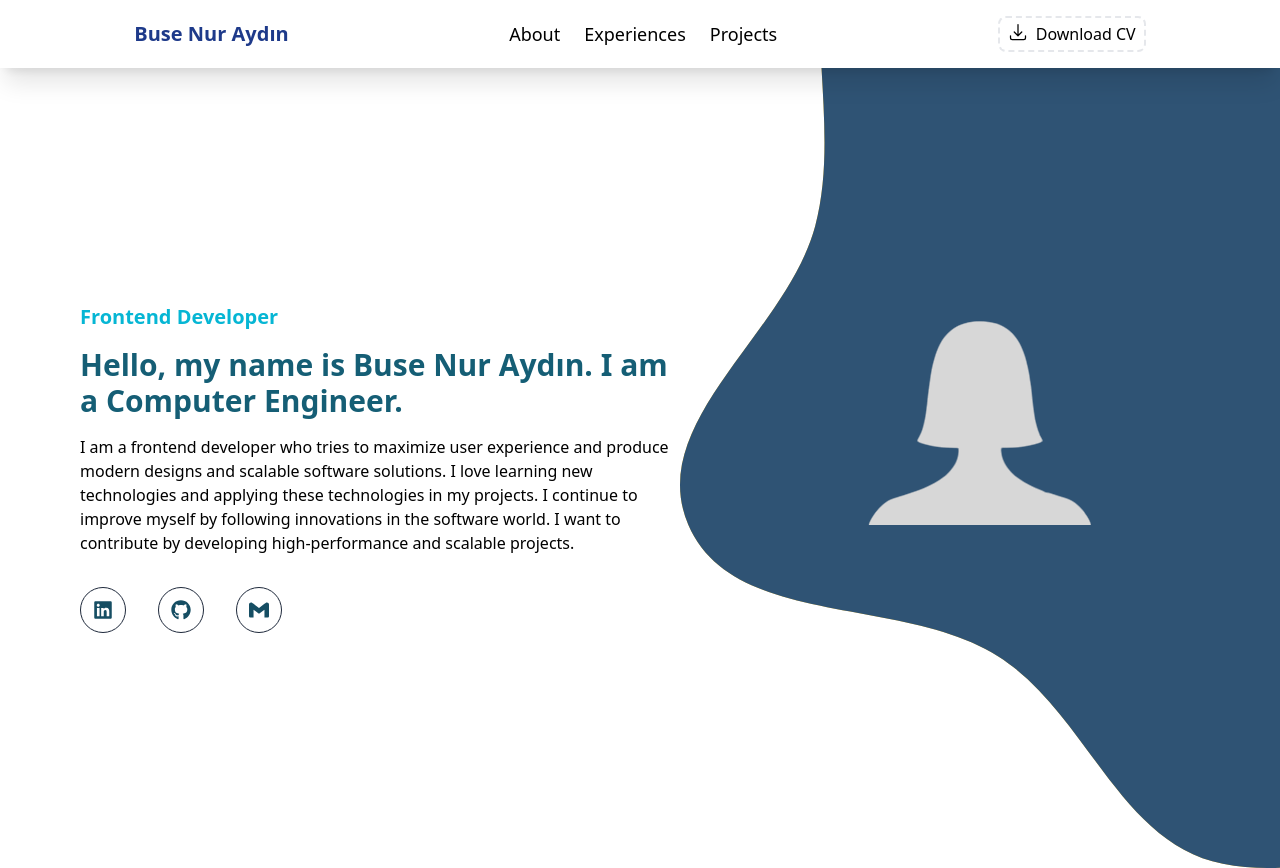
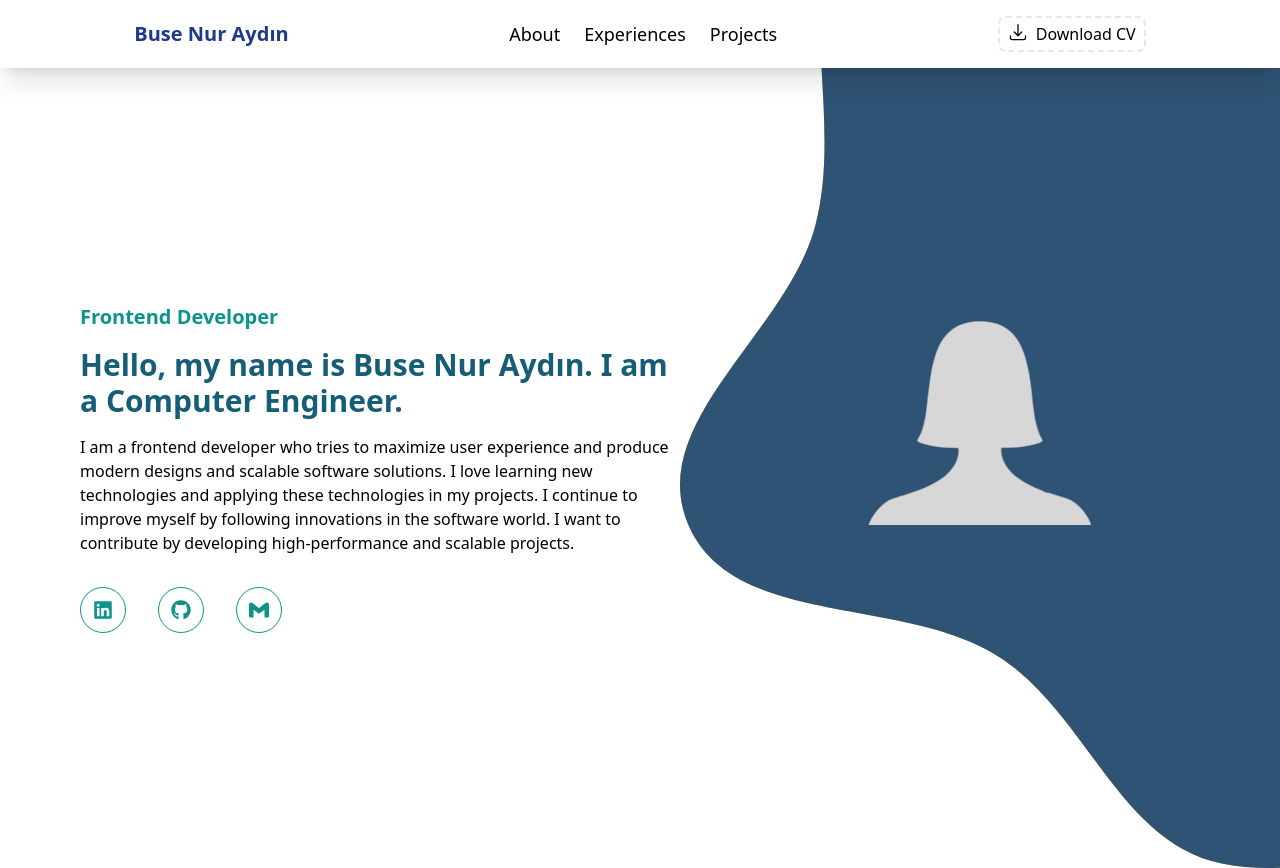
Before and after one commit to BuseNurAydn/my-portfolio, a React (Vite) app: page / in a window 1280 px wide. Built offline with nearby package versions, Linux system fonts and the light colour scheme.

Commit message:
Animasyon eklendi

```diff
--- a/src/components/About.tsx
+++ b/src/components/About.tsx
@@ -1,7 +1,7 @@
 import Button from '../shared/Button'
 import { FaLinkedin, FaGithub } from "react-icons/fa6";
 import { SiGmail } from "react-icons/si";
-import  profil from '../assets/images/png/profilFoto.png'
+import profil from '../assets/images/png/profilFoto.png'
 import { motion } from 'framer-motion' //animasyon için //framer animation
 
 
@@ -9,8 +9,20 @@ const About = () => {
   return (
     <section className='flex flex-col md:flex-row items-center justify-between relative h-screen'>
 
-      <div className='flex-1 flex flex-col space-y-4 md:pl-20 m-6 md:m-0'>
-        <span className="font-semibold text-xl text-cyan-500">Frontend Developer</span>
+      <motion.div
+        className="flex-1 flex flex-col space-y-4 md:pl-20 m-6 md:m-0"
+        initial={{ opacity: 0, x: -50 }}
+        animate={{ opacity: 1, x: 0 }}
+        transition={{ duration: 0.5, ease: "easeOut" }}
+      >
+        <motion.span
+          initial={{ opacity: 0, y: 50 }}
+          animate={{ opacity: 1, y: 0 }}
+          transition={{ type: "spring", stiffness: 100, damping: 25 }}
+          className="font-semibold text-xl text-teal-600"
+        >
+        Frontend Developer
+        </motion.span>
         <h1 className="font-bold text-3xl text-cyan-800 ">Hello, my name is Buse Nur Aydın. I am a Computer Engineer.</h1>
         <p>I am a frontend developer who tries to maximize user experience and produce modern designs and scalable software solutions. I love learning new technologies and applying these technologies in my projects. I continue to improve myself by following innovations in the software world. I want to contribute by developing high-performance and scalable projects.</p>
         <div className="flex gap-x-6">
@@ -18,7 +30,7 @@ const About = () => {
           <Button href="https://github.com/BuseNurAydn"><FaGithub /></Button>
           <Button href="mailto:busenuraydin521@gmail.com"><SiGmail /></Button>
         </div>
-      </div>
+      </motion.div>
 
       <div className="flex-1 flex items-center justify-center relative h-full">
         {/* Arka Plan*/}
--- a/src/shared/Button.tsx
+++ b/src/shared/Button.tsx
@@ -9,7 +9,7 @@ type Props = {
 };
 
 const Button = ({ children, href, onClick, className = '' }: Props) => {
-  const baseClasses ='text-cyan-900 rounded-full p-3 text-xl border border-slate-800 mr-2 mt-4 cursor-pointer transition-colors duration-200 hover:bg-cyan-900 hover:text-white bg-transparent hover:shadow-2xl transition-transform transform hover:scale-125 hover:-translate-y-1';
+  const baseClasses ='text-teal-600 rounded-full p-3 text-xl border border-teal-600  mr-2 mt-4 cursor-pointer transition-colors duration-200 hover:bg-cyan-900 hover:text-white hover:border-none bg-transparent hover:border-shadow-2xl transition-transform transform hover:scale-125 hover:-translate-y-1';
 
   if (href) {
     return (
```
